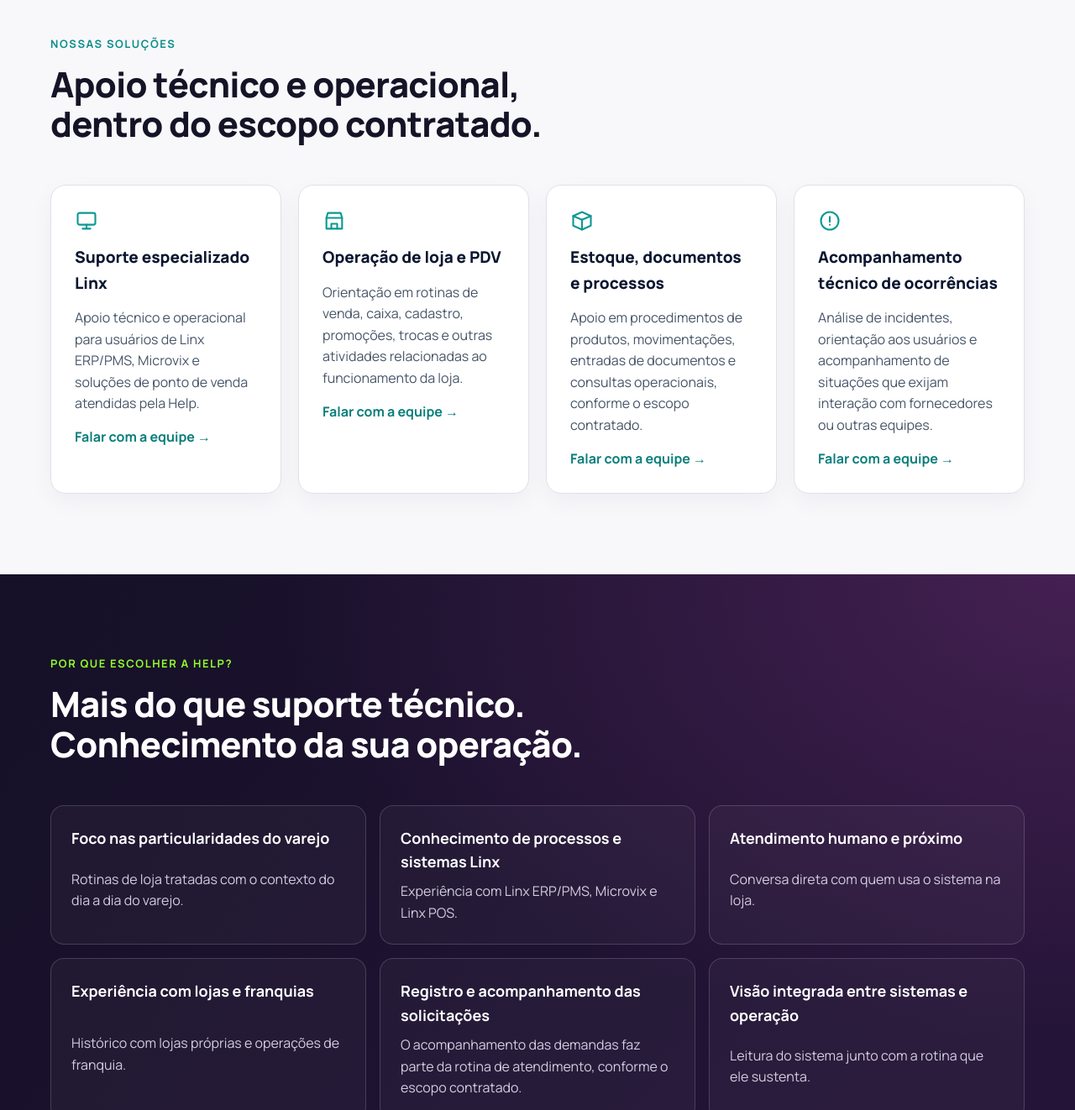
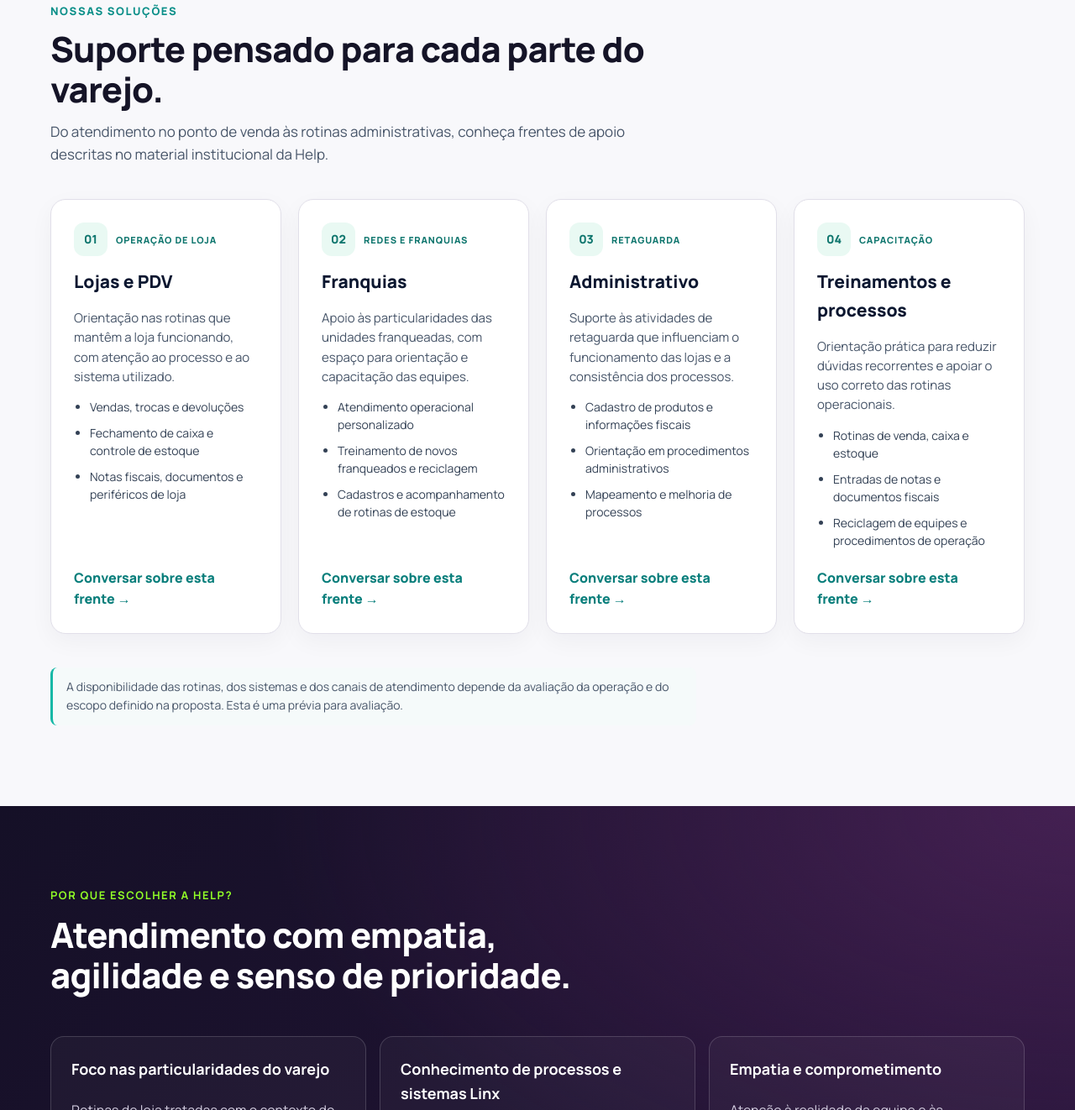
Before and after one commit to denistein2/help, a plain HTML site: page index.html in a window 1280 px wide. Shown: the part 1478-2800 px from the top of the page at 84% size. Drawn offline with Linux system fonts and the light colour scheme.

Commit message:
feat(help): apresentar frentes institucionais e pilares do suporte

```diff
--- a/index.html
+++ b/index.html
@@ -5,9 +5,9 @@
 <meta charset="utf-8"/>
 <meta content="noindex,nofollow" name="robots"/>
 <meta content="width=device-width, initial-scale=1" name="viewport"/>
-<title>Help Soluções | Suporte especializado em Linx para o varejo</title>
-<meta content="Suporte técnico e operacional em Linx ERP/PMS, Microvix e Linx POS para redes de lojas, franquias e varejo de moda." name="description"/>
-<meta content="Help Soluções | Suporte especializado em Linx" property="og:title"/>
+<title>Help Soluções | Suporte para lojas, franquias e retaguarda</title>
+<meta content="Help Soluções em Suporte: apoio técnico e operacional para lojas, franquias e equipes administrativas, com atenção a sistemas Linx e processos de varejo." name="description"/>
+<meta content="Help Soluções | Lojas, franquias e retaguarda" property="og:title"/>
 <meta content="Equipe especializada em apoiar as operações de quem usa sistemas de gestão do varejo." property="og:description"/>
 <meta content="website" property="og:type"/>
 <link href="https://fonts.googleapis.com" rel="preconnect"/>
@@ -132,15 +132,15 @@ footer a:hover{color:var(--lime)!important}
 <section aria-labelledby="hero-titulo" id="inicio" style="position:relative;overflow:hidden;background:#fff;background-image:radial-gradient(#CBD5E1 1px, transparent 1px);background-size:24px 24px;padding:72px 24px 88px">
 <div style="position:relative;max-width:1160px;margin:0 auto;display:grid;grid-template-columns:repeat(auto-fit,minmax(min(100%,420px),1fr));gap:56px;align-items:center">
 <div style="display:grid;gap:24px">
-<p style="margin:0;font-size:13px;font-weight:700;letter-spacing:0.12em;text-transform:uppercase;color:#2563EB">Suporte técnico e operacional para o varejo Linx</p>
-<h1 id="hero-titulo" style="margin:0;font-size:clamp(2.25rem,5vw,3.6rem);line-height:1.08;font-weight:800;letter-spacing:-0.025em;color:#0B1730;text-wrap:balance">Suporte especializado em <span class="accent-word">Linx</span> para manter seu varejo em movimento.</h1>
-<p style="margin:0;font-size:19px;color:#475569;max-width:36ch;text-wrap:pretty">Da operação de caixa à gestão de estoque, conte com uma equipe que entende os sistemas, os processos e os desafios do dia a dia da sua loja.</p>
+<p style="margin:0;font-size:13px;font-weight:700;letter-spacing:0.12em;text-transform:uppercase;color:#2563EB">Suporte técnico e operacional para lojas e franquias</p>
+<h1 id="hero-titulo" style="margin:0;font-size:clamp(2.25rem,5vw,3.6rem);line-height:1.08;font-weight:800;letter-spacing:-0.025em;color:#0B1730;text-wrap:balance">Suporte para a <span class="accent-word">operação do varejo</span>, do caixa à retaguarda.</h1>
+<p style="margin:0;font-size:19px;color:#475569;max-width:36ch;text-wrap:pretty">Apoio a lojas, franquias e equipes administrativas em rotinas de venda, documentos fiscais, cadastros e estoque. Experiência com sistemas Linx, conforme a necessidade de cada operação.</p>
 <div style="display:flex;flex-wrap:wrap;gap:12px">
 <a class="hero-primary" href="#contato" style="background:#2563EB;color:#fff;text-decoration:none;font-weight:700;font-size:16px;padding:15px 24px;border-radius:12px;white-space:nowrap">Solicitar uma proposta</a>
 <a class="hero-secondary" href="#servicos" style="background:#fff;color:#0B1730;text-decoration:none;font-weight:700;font-size:16px;padding:14px 24px;border-radius:12px;border:1.5px solid #0B1730;white-space:nowrap">Conhecer nossos serviços</a>
 </div>
 </div>
-<div class="hero-visual" style=""><figure class="hero-logo-panel"><img alt="Logotipo oficial Help Soluções em Suporte: leão com headset e lettering verde neon HELP" loading="eager" src="assets/help-logo-original.jpg"/></figure><div class="hero-service-tags"><span>Operação de loja</span><span>PDV e caixa</span><span>Estoque e processos</span></div></div>
+<div class="hero-visual" style=""><figure class="hero-logo-panel"><img alt="Logotipo oficial Help Soluções em Suporte: leão com headset e lettering verde neon HELP" loading="eager" src="assets/help-logo-original.jpg"/></figure><div class="hero-service-tags"><span>Lojas e PDV</span><span>Franquias</span><span>Administrativo e processos</span></div></div>
 </div>
 </section>
 <section aria-labelledby="dores-titulo" id="dores" style="background:#F5F7FB;padding:96px 24px">
@@ -171,44 +171,50 @@ footer a:hover{color:var(--lime)!important}
 </div>
 </section>
 <section aria-labelledby="servicos-titulo" id="servicos" style="background:#fff;padding:96px 24px">
-<div style="max-width:1160px;margin:0 auto;display:grid;gap:48px">
-<div style="display:grid;gap:14px;max-width:640px">
-<p style="margin:0;font-size:13px;font-weight:700;letter-spacing:0.12em;text-transform:uppercase;color:#2563EB">Nossas soluções</p>
-<h2 id="servicos-titulo" style="margin:0;font-size:clamp(1.9rem,3.6vw,2.6rem);line-height:1.15;font-weight:800;letter-spacing:-0.02em">Apoio técnico e operacional, dentro do escopo contratado.</h2>
+<div style="max-width:1160px;margin:0 auto;display:grid;gap:40px">
+<div style="display:grid;gap:12px;max-width:760px">
+<p style="margin:0;font-size:13px;font-weight:800;letter-spacing:.12em;text-transform:uppercase;color:#0B8F89">Nossas soluções</p>
+<h2 id="servicos-titulo" style="margin:0;font-size:clamp(1.9rem,3.6vw,2.6rem);line-height:1.15;font-weight:800;letter-spacing:-.02em;color:#0B1730">Suporte pensado para cada parte do varejo.</h2>
+<p style="margin:0;font-size:17px;color:#475569;max-width:70ch">Do atendimento no ponto de venda às rotinas administrativas, conheça frentes de apoio descritas no material institucional da Help.</p>
 </div>
-<div style="display:grid;grid-template-columns:repeat(auto-fit,minmax(min(100%,250px),1fr));gap:20px">
-<article style="border:1px solid #E2E8F0;border-radius:18px;padding:28px;display:grid;gap:14px;align-content:start;box-shadow:0 4px 16px rgba(11,23,48,0.05)">
-<svg aria-hidden="true" fill="none" height="28" stroke="#2563EB" stroke-linecap="round" stroke-linejoin="round" stroke-width="1.8" viewbox="0 0 24 24" width="28"><rect height="12" rx="2" width="18" x="3" y="4"></rect><path d="M8 20h8M12 16v4"></path></svg>
-<h3 style="margin:0;font-size:19px;font-weight:800;color:#0B1730">Suporte especializado Linx</h3>
-<p style="margin:0;color:#475569;text-wrap:pretty">Apoio técnico e operacional para usuários de Linx ERP/PMS, Microvix e soluções de ponto de venda atendidas pela Help.</p>
-<a href="#contato" style="font-weight:700;text-decoration:none;color:#2563EB">Falar com a equipe →</a>
+<div style="display:grid;grid-template-columns:repeat(auto-fit,minmax(min(100%,245px),1fr));gap:20px">
+<article style="border:1px solid #E2E8F0;border-radius:18px;padding:27px;display:flex;flex-direction:column;gap:14px;background:#fff;box-shadow:0 4px 16px rgba(11,23,48,.05)">
+<div style="display:flex;align-items:center;gap:10px"><span aria-hidden="true" style="display:inline-flex;align-items:center;justify-content:center;width:40px;height:40px;border-radius:12px;background:#E9F9F3;color:#0F766E;font-weight:800;font-size:14px">01</span><span style="color:#0F766E;font-size:11px;font-weight:800;letter-spacing:.08em">OPERAÇÃO DE LOJA</span></div>
+<h3 style="margin:0;font-size:21px;font-weight:800;color:#0B1730">Lojas e PDV</h3>
+<p style="margin:0;color:#475569;font-size:15px;line-height:1.55">Orientação nas rotinas que mantêm a loja funcionando, com atenção ao processo e ao sistema utilizado.</p>
+<ul style="margin:0;padding-left:19px;color:#334155;display:grid;gap:10px;font-size:14px;line-height:1.5"><li>Vendas, trocas e devoluções</li><li>Fechamento de caixa e controle de estoque</li><li>Notas fiscais, documentos e periféricos de loja</li></ul>
+<a href="#contato" style="margin-top:auto;padding-top:8px;font-weight:800;text-decoration:none;color:#0B8F89">Conversar sobre esta frente →</a>
 </article>
-<article style="border:1px solid #E2E8F0;border-radius:18px;padding:28px;display:grid;gap:14px;align-content:start;box-shadow:0 4px 16px rgba(11,23,48,0.05)">
-<svg aria-hidden="true" fill="none" height="28" stroke="#2563EB" stroke-linecap="round" stroke-linejoin="round" stroke-width="1.8" viewbox="0 0 24 24" width="28"><path d="M4 9l1.5-5h13L20 9"></path><path d="M4 9h16v11H4z"></path><path d="M9 20v-5h6v5"></path></svg>
-<h3 style="margin:0;font-size:19px;font-weight:800;color:#0B1730">Operação de loja e PDV</h3>
-<p style="margin:0;color:#475569;text-wrap:pretty">Orientação em rotinas de venda, caixa, cadastro, promoções, trocas e outras atividades relacionadas ao funcionamento da loja.</p>
-<a href="#contato" style="font-weight:700;text-decoration:none;color:#2563EB">Falar com a equipe →</a>
+<article style="border:1px solid #E2E8F0;border-radius:18px;padding:27px;display:flex;flex-direction:column;gap:14px;background:#fff;box-shadow:0 4px 16px rgba(11,23,48,.05)">
+<div style="display:flex;align-items:center;gap:10px"><span aria-hidden="true" style="display:inline-flex;align-items:center;justify-content:center;width:40px;height:40px;border-radius:12px;background:#E9F9F3;color:#0F766E;font-weight:800;font-size:14px">02</span><span style="color:#0F766E;font-size:11px;font-weight:800;letter-spacing:.08em">REDES E FRANQUIAS</span></div>
+<h3 style="margin:0;font-size:21px;font-weight:800;color:#0B1730">Franquias</h3>
+<p style="margin:0;color:#475569;font-size:15px;line-height:1.55">Apoio às particularidades das unidades franqueadas, com espaço para orientação e capacitação das equipes.</p>
+<ul style="margin:0;padding-left:19px;color:#334155;display:grid;gap:10px;font-size:14px;line-height:1.5"><li>Atendimento operacional personalizado</li><li>Treinamento de novos franqueados e reciclagem</li><li>Cadastros e acompanhamento de rotinas de estoque</li></ul>
+<a href="#contato" style="margin-top:auto;padding-top:8px;font-weight:800;text-decoration:none;color:#0B8F89">Conversar sobre esta frente →</a>
 </article>
-<article style="border:1px solid #E2E8F0;border-radius:18px;padding:28px;display:grid;gap:14px;align-content:start;box-shadow:0 4px 16px rgba(11,23,48,0.05)">
-<svg aria-hidden="true" fill="none" height="28" stroke="#2563EB" stroke-linecap="round" stroke-linejoin="round" stroke-width="1.8" viewbox="0 0 24 24" width="28"><path d="M3 7l9-4 9 4-9 4-9-4z"></path><path d="M3 7v10l9 4 9-4V7"></path><path d="M12 11v10"></path></svg>
-<h3 style="margin:0;font-size:19px;font-weight:800;color:#0B1730">Estoque, documentos e processos</h3>
-<p style="margin:0;color:#475569;text-wrap:pretty">Apoio em procedimentos de produtos, movimentações, entradas de documentos e consultas operacionais, conforme o escopo contratado.</p>
-<a href="#contato" style="font-weight:700;text-decoration:none;color:#2563EB">Falar com a equipe →</a>
+<article style="border:1px solid #E2E8F0;border-radius:18px;padding:27px;display:flex;flex-direction:column;gap:14px;background:#fff;box-shadow:0 4px 16px rgba(11,23,48,.05)">
+<div style="display:flex;align-items:center;gap:10px"><span aria-hidden="true" style="display:inline-flex;align-items:center;justify-content:center;width:40px;height:40px;border-radius:12px;background:#E9F9F3;color:#0F766E;font-weight:800;font-size:14px">03</span><span style="color:#0F766E;font-size:11px;font-weight:800;letter-spacing:.08em">RETAGUARDA</span></div>
+<h3 style="margin:0;font-size:21px;font-weight:800;color:#0B1730">Administrativo</h3>
+<p style="margin:0;color:#475569;font-size:15px;line-height:1.55">Suporte às atividades de retaguarda que influenciam o funcionamento das lojas e a consistência dos processos.</p>
+<ul style="margin:0;padding-left:19px;color:#334155;display:grid;gap:10px;font-size:14px;line-height:1.5"><li>Cadastro de produtos e informações fiscais</li><li>Orientação em procedimentos administrativos</li><li>Mapeamento e melhoria de processos</li></ul>
+<a href="#contato" style="margin-top:auto;padding-top:8px;font-weight:800;text-decoration:none;color:#0B8F89">Conversar sobre esta frente →</a>
 </article>
-<article style="border:1px solid #E2E8F0;border-radius:18px;padding:28px;display:grid;gap:14px;align-content:start;box-shadow:0 4px 16px rgba(11,23,48,0.05)">
-<svg aria-hidden="true" fill="none" height="28" stroke="#2563EB" stroke-linecap="round" stroke-linejoin="round" stroke-width="1.8" viewbox="0 0 24 24" width="28"><circle cx="12" cy="12" r="9"></circle><path d="M12 8v5M12 16h.01"></path></svg>
-<h3 style="margin:0;font-size:19px;font-weight:800;color:#0B1730">Acompanhamento técnico de ocorrências</h3>
-<p style="margin:0;color:#475569;text-wrap:pretty">Análise de incidentes, orientação aos usuários e acompanhamento de situações que exijam interação com fornecedores ou outras equipes.</p>
-<a href="#contato" style="font-weight:700;text-decoration:none;color:#2563EB">Falar com a equipe →</a>
+<article style="border:1px solid #E2E8F0;border-radius:18px;padding:27px;display:flex;flex-direction:column;gap:14px;background:#fff;box-shadow:0 4px 16px rgba(11,23,48,.05)">
+<div style="display:flex;align-items:center;gap:10px"><span aria-hidden="true" style="display:inline-flex;align-items:center;justify-content:center;width:40px;height:40px;border-radius:12px;background:#E9F9F3;color:#0F766E;font-weight:800;font-size:14px">04</span><span style="color:#0F766E;font-size:11px;font-weight:800;letter-spacing:.08em">CAPACITAÇÃO</span></div>
+<h3 style="margin:0;font-size:21px;font-weight:800;color:#0B1730">Treinamentos e processos</h3>
+<p style="margin:0;color:#475569;font-size:15px;line-height:1.55">Orientação prática para reduzir dúvidas recorrentes e apoiar o uso correto das rotinas operacionais.</p>
+<ul style="margin:0;padding-left:19px;color:#334155;display:grid;gap:10px;font-size:14px;line-height:1.5"><li>Rotinas de venda, caixa e estoque</li><li>Entradas de notas e documentos fiscais</li><li>Reciclagem de equipes e procedimentos de operação</li></ul>
+<a href="#contato" style="margin-top:auto;padding-top:8px;font-weight:800;text-decoration:none;color:#0B8F89">Conversar sobre esta frente →</a>
 </article>
 </div>
+<p style="margin:0;border-left:3px solid #14B8A6;padding:12px 16px;background:#F5FAFA;border-radius:8px;color:#475569;font-size:14px;max-width:90ch">A disponibilidade das rotinas, dos sistemas e dos canais de atendimento depende da avaliação da operação e do escopo definido na proposta. Esta é uma prévia para avaliação.</p>
 </div>
 </section>
 <section aria-labelledby="dif-titulo" id="diferenciais" style="background:#0B1730;color:#fff;padding:96px 24px">
 <div style="max-width:1160px;margin:0 auto;display:grid;gap:48px">
 <div style="display:grid;gap:14px;max-width:720px">
 <p style="margin:0;font-size:13px;font-weight:700;letter-spacing:0.12em;text-transform:uppercase;color:#5EEAD4">Por que escolher a Help?</p>
-<h2 id="dif-titulo" style="margin:0;font-size:clamp(1.9rem,3.6vw,2.6rem);line-height:1.15;font-weight:800;letter-spacing:-0.02em;text-wrap:balance">Mais do que suporte técnico. Conhecimento da sua operação.</h2>
+<h2 id="dif-titulo" style="margin:0;font-size:clamp(1.9rem,3.6vw,2.6rem);line-height:1.15;font-weight:800;letter-spacing:-0.02em;text-wrap:balance">Atendimento com empatia, agilidade e senso de prioridade.</h2>
 </div>
 <ul style="list-style:none;margin:0;padding:0;display:grid;grid-template-columns:repeat(auto-fit,minmax(min(100%,280px),1fr));gap:16px">
 <li style="border:1px solid rgba(255,255,255,0.14);border-radius:16px;padding:24px;display:grid;gap:8px">
@@ -220,20 +226,20 @@ footer a:hover{color:var(--lime)!important}
 <p style="margin:0;color:#CBD5E1">Experiência com Linx ERP/PMS, Microvix e Linx POS.</p>
 </li>
 <li style="border:1px solid rgba(255,255,255,0.14);border-radius:16px;padding:24px;display:grid;gap:8px">
-<h3 style="margin:0;font-size:18px;font-weight:700">Atendimento humano e próximo</h3>
-<p style="margin:0;color:#CBD5E1">Conversa direta com quem usa o sistema na loja.</p>
+<h3 style="margin:0;font-size:18px;font-weight:700">Empatia e comprometimento</h3>
+<p style="margin:0;color:#CBD5E1">Atenção à realidade da equipe e às necessidades de cada operação.</p>
 </li>
 <li style="border:1px solid rgba(255,255,255,0.14);border-radius:16px;padding:24px;display:grid;gap:8px">
 <h3 style="margin:0;font-size:18px;font-weight:700">Experiência com lojas e franquias</h3>
 <p style="margin:0;color:#CBD5E1">Histórico com lojas próprias e operações de franquia.</p>
 </li>
 <li style="border:1px solid rgba(255,255,255,0.14);border-radius:16px;padding:24px;display:grid;gap:8px">
-<h3 style="margin:0;font-size:18px;font-weight:700">Registro e acompanhamento das solicitações</h3>
-<p style="margin:0;color:#CBD5E1">O acompanhamento das demandas faz parte da rotina de atendimento, conforme o escopo contratado.</p>
+<h3 style="margin:0;font-size:18px;font-weight:700">Senso de prioridade no atendimento</h3>
+<p style="margin:0;color:#CBD5E1">Registro e acompanhamento das solicitações de acordo com os canais e condições contratados.</p>
 </li>
 <li style="border:1px solid rgba(255,255,255,0.14);border-radius:16px;padding:24px;display:grid;gap:8px">
-<h3 style="margin:0;font-size:18px;font-weight:700">Visão integrada entre sistemas e operação</h3>
-<p style="margin:0;color:#CBD5E1">Leitura do sistema junto com a rotina que ele sustenta.</p>
+<h3 style="margin:0;font-size:18px;font-weight:700">Agilidade com qualidade</h3>
+<p style="margin:0;color:#CBD5E1">Orientação técnica sem perder de vista o processo e a continuidade da operação.</p>
 </li>
 </ul>
 </div>
@@ -283,9 +289,9 @@ footer a:hover{color:var(--lime)!important}
 <div style="max-width:1160px;margin:0 auto;display:grid;grid-template-columns:repeat(auto-fit,minmax(min(100%,380px),1fr));gap:56px;align-items:start">
 <div style="display:grid;gap:14px">
 <p style="margin:0;font-size:13px;font-weight:700;letter-spacing:0.12em;text-transform:uppercase;color:#2563EB">Sobre a Help</p>
-<h2 id="sobre-titulo" style="margin:0;font-size:clamp(1.9rem,3.6vw,2.6rem);line-height:1.15;font-weight:800;letter-spacing:-0.02em;text-wrap:balance">Tecnologia funciona melhor quando as pessoas têm o suporte certo.</h2>
+<h2 id="sobre-titulo" style="margin:0;font-size:clamp(1.9rem,3.6vw,2.6rem);line-height:1.15;font-weight:800;letter-spacing:-0.02em;text-wrap:balance">Apoio técnico com atenção às pessoas e aos processos.</h2>
 </div>
-<p style="margin:0;font-size:18px;color:#334155;text-wrap:pretty">A Help Soluções atua no apoio técnico e operacional a empresas do varejo, combinando conhecimento dos sistemas de gestão com atenção aos processos que fazem parte da rotina de uma loja. Nosso trabalho é ajudar equipes a lidar com dificuldades, esclarecer procedimentos e manter suas operações organizadas.</p>
+<p style="margin:0;font-size:18px;color:#334155;text-wrap:pretty">A Help Soluções em Suporte atua no apoio técnico e operacional do varejo. Nossa proposta combina atendimento próximo, informação e orientação às rotinas de lojas, franquias e equipes administrativas. O serviço é dimensionado conforme os sistemas, processos e necessidades de cada operação.</p>
 </div>
 </section>
 <section aria-labelledby="faq-titulo" id="faq" style="background:#F5F7FB;padding:96px 24px">
```
